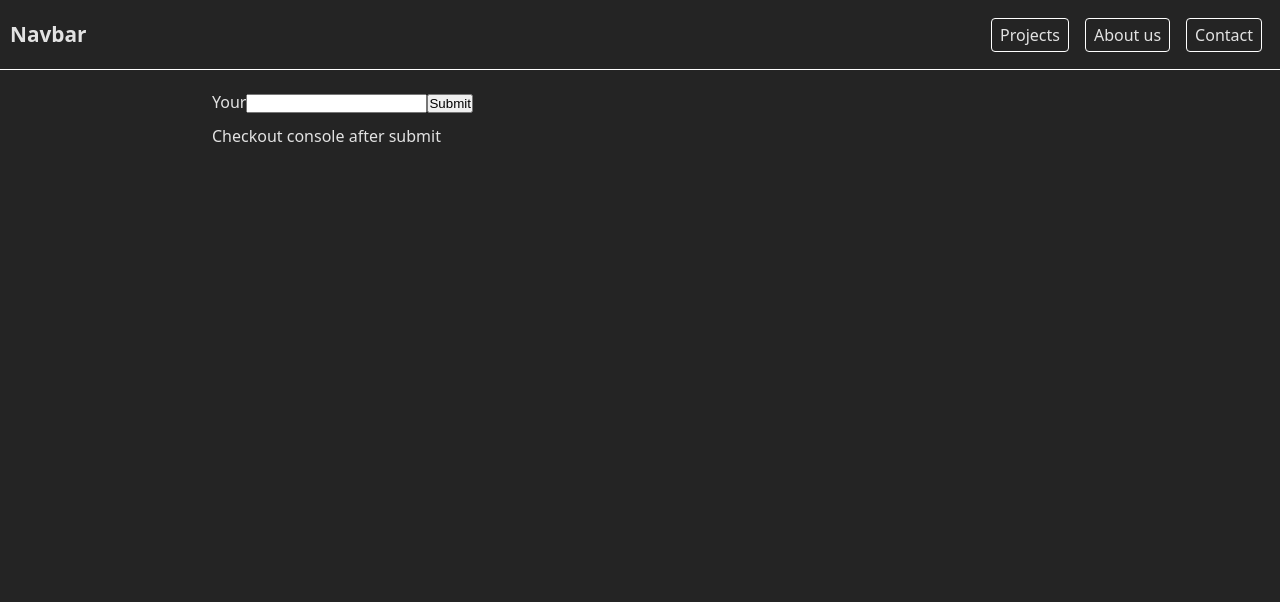
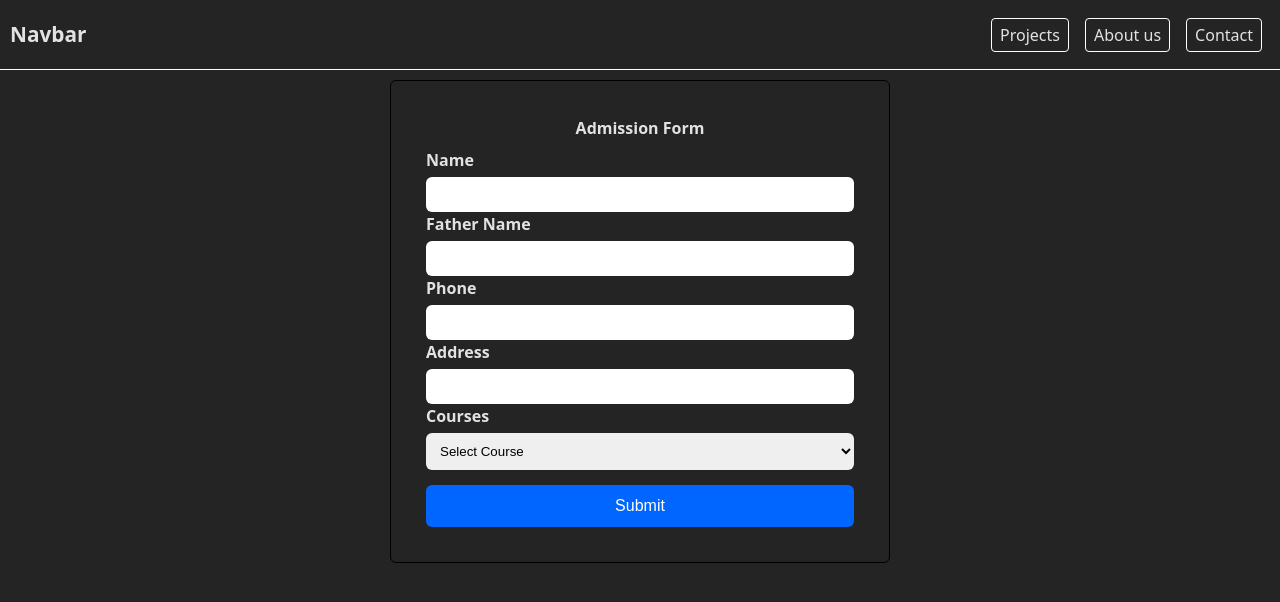
Before and after one commit to sameershah7/React, a React (Vite) app: page / in a window 1280 px wide. Shown: the top 602 px of the page. Built offline with nearby package versions, Linux system fonts and the light colour scheme.

Commit message:
Admission form

```diff
--- /dev/null
+++ b/src/AdmissionForm.jsx
@@ -0,0 +1,137 @@
+import React, { useState } from "react";
+const AdmissionForm = () => {
+  const courses = [
+    "Select Course",
+    "Computer Basics",
+    "MS Office",
+    "Graphics Designing",
+    "Web Development",
+    "Digital Marketing",
+    "English Language",
+    "Basic Mathematics",
+    "Typing Course",
+  ];
+
+  const [form, setForm] = useState({
+    name: "",
+    fname: "",
+    ph: "",
+    add: "",
+    courses: "-",
+  });
+  const [submittedData, setSubmittedData] = useState(null);
+
+  const resetForm = () => {
+    setForm({
+      name: "",
+      fname: "",
+      ph: "",
+      add: "",
+      courses: "-",
+    });
+  };
+
+  const handleInput = (e) => {
+    const { name, value } = e.target;
+    setForm((prev) => ({ ...prev, [name]: value }));
+  };
+
+  const handleSubmit = (e) => {
+    e.preventDefault();
+    setSubmittedData(form);
+    resetForm();
+  };
+
+  return (
+    <div className="form-container">
+      <h4>Admission Form</h4>
+      <form onSubmit={handleSubmit}>
+        <div>
+          <label htmlFor="name">Name</label>
+          <input
+            type="text"
+            id="name"
+            name="name"
+            value={form.name}
+            onChange={handleInput}
+            required
+          />
+        </div>
+        <div>
+          <label htmlFor="fname">Father Name</label>
+          <input
+            type="text"
+            id="fname"
+            name="fname"
+            value={form.fname}
+            onChange={handleInput}
+            required
+          />
+        </div>
+        <div>
+          <label htmlFor="phone">Phone</label>
+          <input
+            type="number"
+            id="phone"
+            name="ph"
+            value={form.ph}
+            onChange={handleInput}
+            required
+          />
+        </div>
+        <div>
+          <label htmlFor="add">Address</label>
+          <input
+            type="text"
+            name="add"
+            id="add"
+            value={form.add}
+            onChange={handleInput}
+            required
+          />
+        </div>
+        <div>
+          <label htmlFor="courses">Courses</label>
+          <select
+            id="courses"
+            name="courses"
+            value={form.courses}
+            onChange={handleInput}
+          >
+            {courses.map((course, i) => (
+              <option key={i} value={course}>
+                {course}
+              </option>
+            ))}
+          </select>
+        </div>
+        <button type="submit" className="admission-btn">
+          Submit
+        </button>
+      </form>
+
+      {submittedData && (
+        <div className="submitted-box">
+          <h4>Submitted Information</h4>
+          <p>
+            <strong>Name:</strong> {submittedData.name}
+          </p>
+          <p>
+            <strong>Father Name:</strong> {submittedData.fname}
+          </p>
+          <p>
+            <strong>Phone:</strong> {submittedData.ph}
+          </p>
+          <p>
+            <strong>Address:</strong> {submittedData.add}
+          </p>
+          <p>
+            <strong>Course:</strong> {submittedData.courses}
+          </p>
+        </div>
+      )}
+    </div>
+  );
+};
+
+export default AdmissionForm;
--- a/src/App.css
+++ b/src/App.css
@@ -89,3 +89,60 @@
   color: #333;
   line-height: 1.4;
 }
+
+
+/* admission form css start here */
+
+.form-container{
+  width: 90%;
+  max-width: 500px;
+  margin: 10px auto;
+  border: 1px solid black;
+  border-radius: 6px;
+  display: flex;
+  flex-direction: column;
+  align-items: center;
+  row-gap: 8px;
+  padding: 35px;
+}
+
+.form-container > form{
+  width: 100%;
+}
+
+.form-container div label{
+  display: block;
+  font-weight: bold;
+  margin-bottom: 5px;
+}
+.form-container div input, .form-container div select{
+  width: 100%;
+  padding: 10px;
+  border-radius: 6px;
+  outline: none;
+  border: none;
+  transition: all 0.2s ease;
+}
+input:focus, select:focus {
+  box-shadow: 0 0 5px #0066ff;
+}
+
+ .admission-btn{
+  width: 100%;
+  padding: 12px;
+  background: #0066ff;
+  color: white;
+  border: none;
+  margin-top: 15px;
+  border-radius: 6px;
+  font-size: 16px;
+  cursor: pointer;
+  transition: 0.2s ease;
+}
+.admission-btn:hover {
+  background: #004fcc;
+}
+
+.submitted-box{
+  line-height: 2;
+}
--- a/src/App.jsx
+++ b/src/App.jsx
@@ -3,6 +3,7 @@ import Navbar from './components/Navbar'
 import  CardList  from './components/CardList'
 import SearchFootballer from './components/SearchFootballer_intro_hooks'
 import Form from './components/Form'
+import AdmissionForm from './AdmissionForm'
 
 function App() {
 
@@ -11,7 +12,8 @@ function App() {
       <Navbar/>
       {/* <CardList/> */}
       {/* <SearchFootballer/>    */}
-      <Form/>
+      {/* <Form/> */}
+      <AdmissionForm/>
     </>
   )
 }
```
